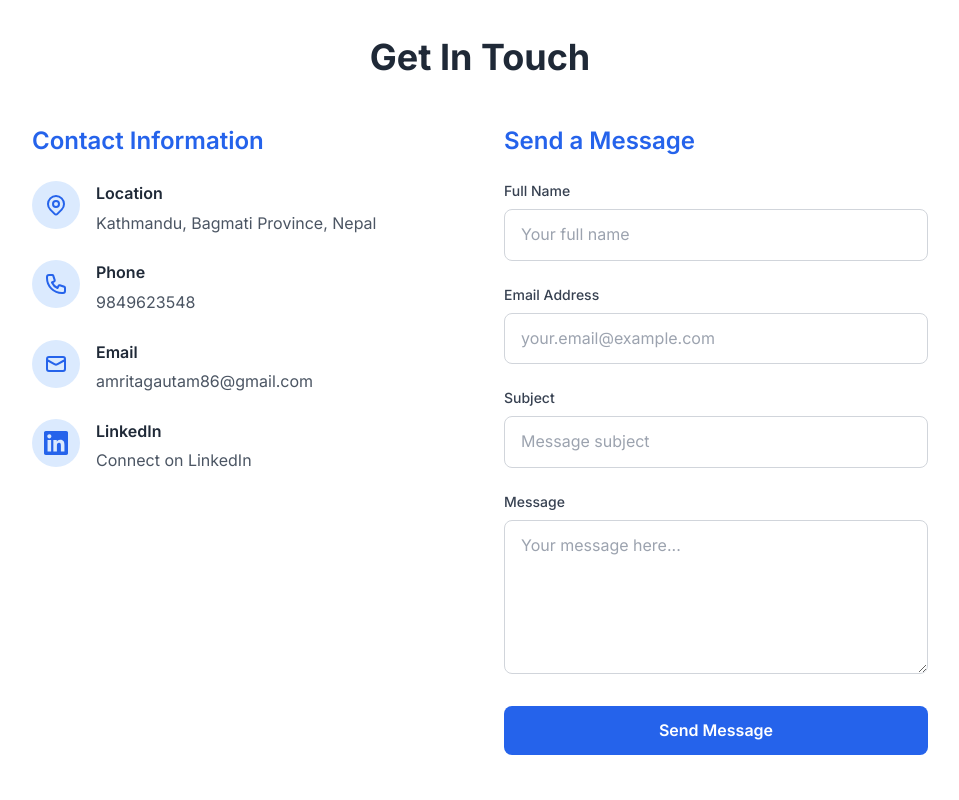
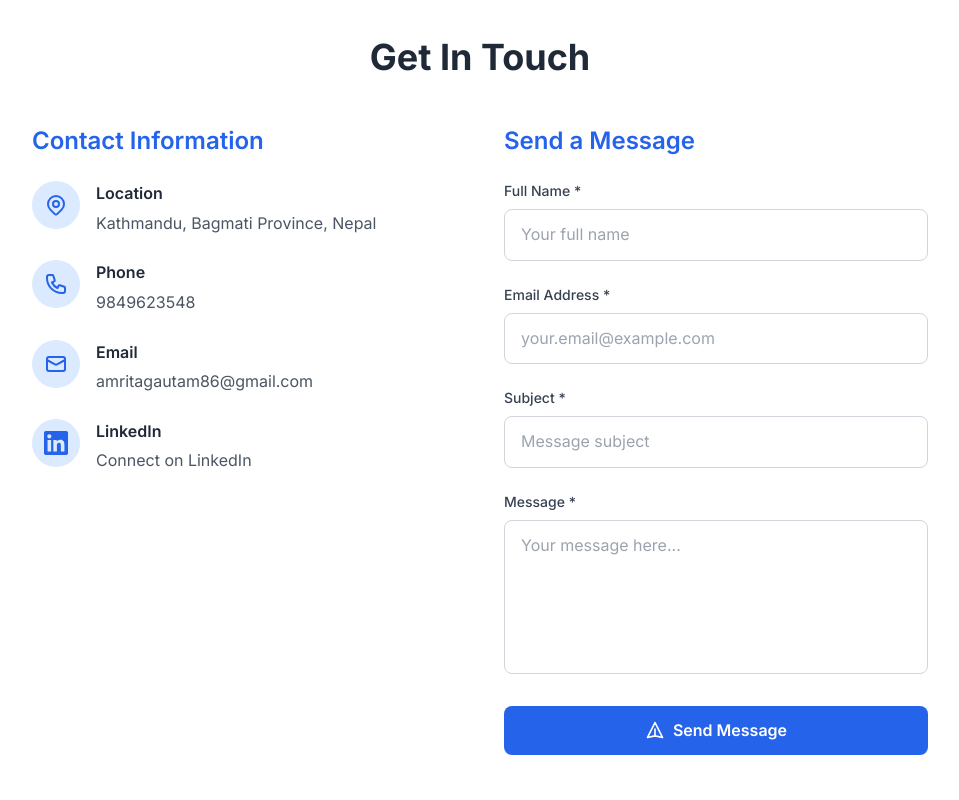
Before and after one commit to SagarAdhikari48/amrita-portfolio, a Next.js app: page / in a window 1280 px wide. Shown: the part 6380-7180 px from the top of the page, without its empty margins (160-1119 px from the left). Built offline with nearby package versions, Linux system fonts and the light colour scheme; no server answers.

Commit message:
Email js coonfigured

```diff
--- a/package.json
+++ b/package.json
@@ -9,6 +9,7 @@
     "lint": "next lint"
   },
   "dependencies": {
+    "@emailjs/browser": "^4.4.1",
     "html2canvas": "^1.4.1",
     "jspdf": "^3.0.1",
     "lucide-react": "^0.525.0",
--- a/src/components/Contact.tsx
+++ b/src/components/Contact.tsx
@@ -1,4 +1,90 @@
+'use client'
+import { useState, FormEvent, useEffect } from 'react'
+import emailjs from '@emailjs/browser'
+
+interface FormData {
+  name: string
+  email: string
+  subject: string
+  message: string
+}
+
 export default function Contact() {
+  const [formData, setFormData] = useState<FormData>({
+    name: '',
+    email: '',
+    subject: '',
+    message: ''
+  })
+  const [isLoading, setIsLoading] = useState(false)
+  const [status, setStatus] = useState<{
+    type: 'success' | 'error' | null
+    message: string
+  }>({ type: null, message: '' })
+
+  // Initialize EmailJS when component mounts
+  useEffect(() => {
+    const publicKey = process.env.NEXT_PUBLIC_EMAILJS_PUBLIC_KEY
+    if (publicKey) {
+      emailjs.init(publicKey)
+      console.log('EmailJS initialized successfully')
+    } else {
+      console.error('EmailJS public key not found')
+    }
+  }, [])
+
+  const handleInputChange = (e: React.ChangeEvent<HTMLInputElement | HTMLTextAreaElement>) => {
+    const { name, value } = e.target
+    setFormData(prev => ({
+      ...prev,
+      [name]: value
+    }))
+  }
+
+  const handleSubmit = async (e: FormEvent<HTMLFormElement>) => {
+    e.preventDefault()
+    setIsLoading(true)
+    setStatus({ type: null, message: '' })
+
+    try {
+      // Initialize EmailJS with test credentials
+      emailjs.init('bcLNirNSgu_R8PJbL') // Replace with actual key
+
+      const templateParams = {
+        from_name: formData.name,
+        from_email: formData.email,
+        to_name: 'Amrita Gautam',
+        to_email: 'amritagautam86@gmail.com',
+        subject: formData.subject,
+        message: formData.message,
+        reply_to: formData.email
+      }
+
+      const response = await emailjs.send(
+        'service_rfoffze',    // Replace with actual service ID
+        'template_d7blh9s',   // Replace with actual template ID
+        templateParams
+      )
+
+      console.log('Success:', response)
+      setStatus({
+        type: 'success',
+        message: 'Message sent successfully! I will get back to you soon.'
+      })
+
+      setFormData({ name: '', email: '', subject: '', message: '' })
+
+    } catch (error) {
+      console.error('Error:', error)
+      setStatus({
+        type: 'error',
+        message: 'Failed to send message. Please try again.'
+      })
+    } finally {
+      setIsLoading(false)
+    }
+  }
+
   return (
     <section id="contact" className="py-20 bg-white">
       <div className="container mx-auto px-6">
@@ -86,60 +172,119 @@
               <h3 className="text-2xl font-semibold mb-6 text-blue-600">
                 Send a Message
               </h3>
-              <form className="space-y-6">
+
+              {/* Status Message */}
+              {status.type && (
+                <div className={`mb-6 p-4 rounded-lg ${
+                  status.type === 'success'
+                    ? 'bg-green-100 text-green-700 border border-green-200'
+                    : 'bg-red-100 text-red-700 border border-red-200'
+                }`}>
+                  <div className="flex items-center">
+                    {status.type === 'success' ? (
+                      <svg className="w-5 h-5 mr-2" fill="currentColor" viewBox="0 0 20 20">
+                        <path fillRule="evenodd" d="M10 18a8 8 0 100-16 8 8 0 000 16zm3.707-9.293a1 1 0 00-1.414-1.414L9 10.586 7.707 9.293a1 1 0 00-1.414 1.414l2 2a1 1 0 001.414 0l4-4z" clipRule="evenodd" />
+                      </svg>
+                    ) : (
+                      <svg className="w-5 h-5 mr-2" fill="currentColor" viewBox="0 0 20 20">
+                        <path fillRule="evenodd" d="M18 10a8 8 0 11-16 0 8 8 0 0116 0zm-7 4a1 1 0 11-2 0 1 1 0 012 0zm-1-9a1 1 0 00-1 1v4a1 1 0 102 0V6a1 1 0 00-1-1z" clipRule="evenodd" />
+                      </svg>
+                    )}
+                    {status.message}
+                  </div>
+                </div>
+              )}
+
+              <form onSubmit={handleSubmit} className="space-y-6">
                 <div>
                   <label htmlFor="name" className="block text-sm font-medium text-gray-700 mb-2">
-                    Full Name
+                    Full Name *
                   </label>
                   <input
                     type="text"
                     id="name"
                     name="name"
-                    className="w-full px-4 py-3 border border-gray-300 rounded-lg focus:ring-2 focus:ring-blue-500 focus:border-transparent"
+                    value={formData.name}
+                    onChange={handleInputChange}
+                    required
+                    disabled={isLoading}
+                    className="w-full px-4 py-3 border border-gray-300 rounded-lg focus:ring-2 focus:ring-blue-500 focus:border-transparent disabled:bg-gray-100 disabled:cursor-not-allowed"
                     placeholder="Your full name"
                   />
                 </div>
                 <div>
                   <label htmlFor="email" className="block text-sm font-medium text-gray-700 mb-2">
-                    Email Address
+                    Email Address *
                   </label>
                   <input
                     type="email"
                     id="email"
                     name="email"
-                    className="w-full px-4 py-3 border border-gray-300 rounded-lg focus:ring-2 focus:ring-blue-500 focus:border-transparent"
+                    value={formData.email}
+                    onChange={handleInputChange}
+                    required
+                    disabled={isLoading}
+                    className="w-full px-4 py-3 border border-gray-300 rounded-lg focus:ring-2 focus:ring-blue-500 focus:border-transparent disabled:bg-gray-100 disabled:cursor-not-allowed"
                     placeholder="your.email@example.com"
                   />
                 </div>
                 <div>
                   <label htmlFor="subject" className="block text-sm font-medium text-gray-700 mb-2">
-                    Subject
+                    Subject *
                   </label>
                   <input
                     type="text"
                     id="subject"
                     name="subject"
-                    className="w-full px-4 py-3 border border-gray-300 rounded-lg focus:ring-2 focus:ring-blue-500 focus:border-transparent"
+                    value={formData.subject}
+                    onChange={handleInputChange}
+                    required
+                    disabled={isLoading}
+                    className="w-full px-4 py-3 border border-gray-300 rounded-lg focus:ring-2 focus:ring-blue-500 focus:border-transparent disabled:bg-gray-100 disabled:cursor-not-allowed"
                     placeholder="Message subject"
                   />
                 </div>
                 <div>
                   <label htmlFor="message" className="block text-sm font-medium text-gray-700 mb-2">
-                    Message
+                    Message *
                   </label>
                   <textarea
                     id="message"
                     name="message"
                     rows={5}
-                    className="w-full px-4 py-3 border border-gray-300 rounded-lg focus:ring-2 focus:ring-blue-500 focus:border-transparent"
+                    value={formData.message}
+                    onChange={handleInputChange}
+                    required
+                    disabled={isLoading}
+                    className="w-full px-4 py-3 border border-gray-300 rounded-lg focus:ring-2 focus:ring-blue-500 focus:border-transparent disabled:bg-gray-100 disabled:cursor-not-allowed resize-none"
                     placeholder="Your message here..."
                   ></textarea>
                 </div>
                 <button
                   type="submit"
-                  className="w-full bg-blue-600 text-white py-3 px-6 rounded-lg font-semibold hover:bg-blue-700 transition duration-300"
+                  disabled={isLoading}
+                  className={`w-full py-3 px-6 rounded-lg font-semibold transition duration-300 flex items-center justify-center ${
+                    isLoading
+                      ? 'bg-gray-400 text-gray-200 cursor-not-allowed'
+                      : 'bg-blue-600 text-white hover:bg-blue-700 hover:shadow-lg transform hover:-translate-y-0.5'
+                  }`}
                 >
-                  Send Message
+                  {isLoading ? (
+                    <>
+                      <svg className="animate-spin -ml-1 mr-3 h-5 w-5 text-white" xmlns="http://www.w3.org/2000/svg" fill="none" viewBox="0 0 24 24">
+                        <circle className="opacity-25" cx="12" cy="12" r="10" stroke="currentColor" strokeWidth="4"></circle>
+                        <path className="opacity-75" fill="currentColor" d="M4 12a8 8 0 018-8V0C5.373 0 0 5.373 0 12h4zm2 5.291A7.962 7.962 0 014 12H0c0 3.042 1.135 5.824 3 7.938l3-2.647z"></path>
+                      </svg>
+                      Sending Message...
+                    </>
+                  ) : (
+                    <>
+                      <svg className="w-5 h-5 mr-2" fill="none" stroke="currentColor" viewBox="0 0 24 24">
+                        <path strokeLinecap="round" strokeLinejoin="round" strokeWidth={2} d="M12 19l9 2-9-18-9 18 9-2zm0 0v-8" />
+                      </svg>
+                      Send Message
+                    </>
+                  )}
                 </button>
               </form>
             </div>
```
Also changed, not shown: 1 other file (tests, documents, lock files or other folders).
